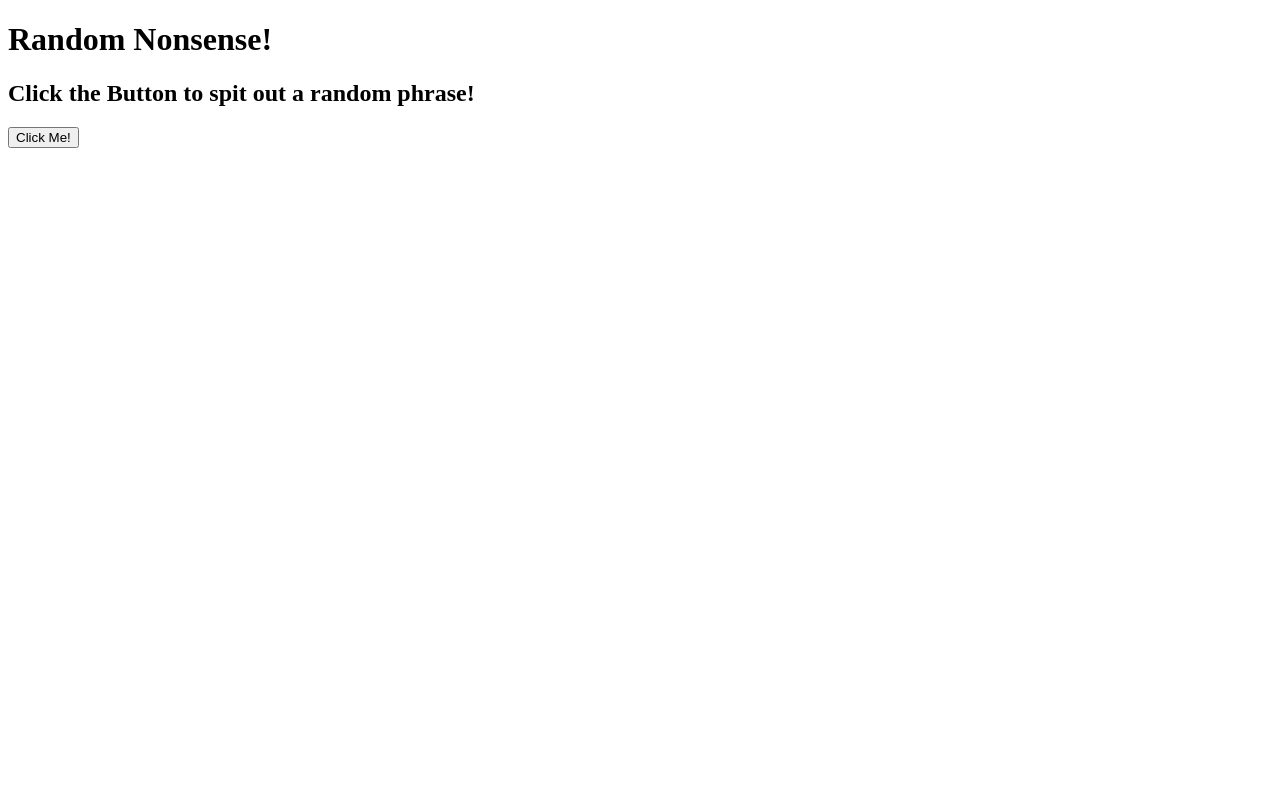
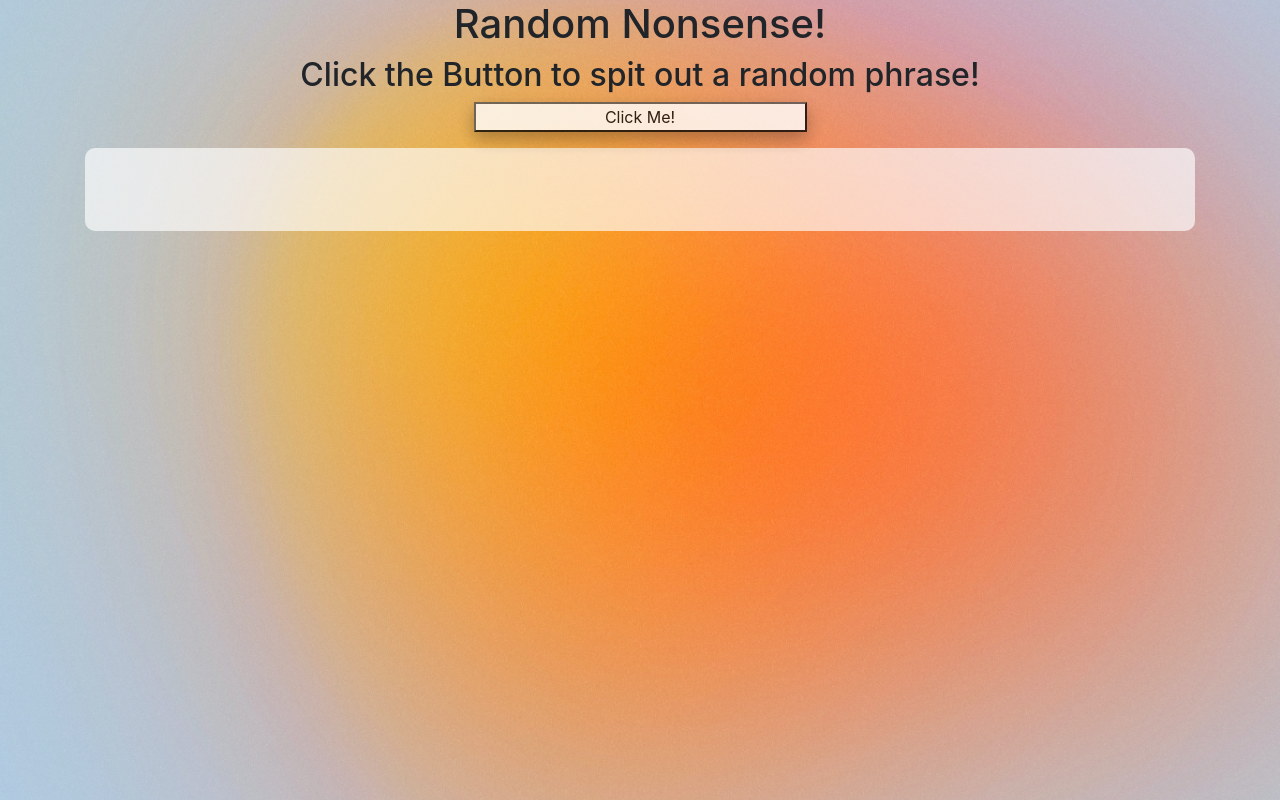
Before and after one commit to mjh1985codeman/random-nonsense, a website: page index.html in a window 1280 px wide. Drawn offline with nearby package versions, Linux system fonts and the light colour scheme.

Commit message:
basid styling complete

```diff
--- a/index.html
+++ b/index.html
@@ -5,20 +5,28 @@
     <meta http-equiv="X-UA-Compatible" content="IE=edge">
     <meta name="viewport" content="width=device-width, initial-scale=1.0">
     <title>Random Nonsense</title>
+    <link rel="stylesheet" href="https://cdn.jsdelivr.net/npm/bootstrap@4.3.1/dist/css/bootstrap.min.css" integrity="sha384-ggOyR0iXCbMQv3Xipma34MD+dH/1fQ784/j6cY/iJTQUOhcWr7x9JvoRxT2MZw1T" crossorigin="anonymous">
+
+    <link rel="stylesheet" href="./styles.css"></link>
 </head>
 <body>
+  <div class = "container" >
+
       <header>
-        <h1>Random Nonsense!</h1>
+          <h1 class="d-flex justify-content-center">Random Nonsense!</h1>
       </header>
       <div>
-        <h2>Click the Button to spit out a random phrase!</h2>
+          <h2 class="d-flex justify-content-center">Click the Button to spit out a random phrase!</h2>
       </div>
-    <div>
-        <button id="phrase-btn">Click Me!</button>
+      <div class="button-el d-flex justify-content-center">
+          <button id="phrase-btn" class="butn mx-auto">Click Me!</button>
       </div>
-    <div>
-        <p id="phrase-text"></p>
+      <div class="phrase-el d-flex justify-content-center">
+         <p id="phrase-text" class="mx-auto phrase-txt"></p>
       </div>
+  </div>
+
+
 
     <script src="./index.js"></script>
 </body>
--- a/styles.css
+++ b/styles.css
@@ -0,0 +1,36 @@
+body {
+    background: url(./assets/mymind-XUlsF9LYeVk-unsplash.jpg) no-repeat center center fixed;
+    -webkit-background-size: cover;
+    -moz-background-size: cover;
+    -o-background-size: cover;
+    background-size: cover;
+    background-color: black;
+}
+
+.phrase-el {
+    margin-top: 1rem;
+    background-color: hsla(0, 0%, 100%, 0.65);
+    border-radius: 10px;
+    align-items: center;
+}
+
+.phrase-txt {
+    padding: 3%;
+    font-size: 2.5rem;
+    font-weight: bold;
+}
+
+.butn {
+    width: 30%;
+    opacity: 0.8;
+    background-color: hsl(0, 0%, 100%);
+    color: hsl(0, 0%, 0%);
+    transition-duration: 0.7s;
+    box-shadow: 0 8px 16px 0 rgba(0, 0, 0, 0.2), 0 6px 20px 0 rgba(0, 0, 0, 0.19);
+}
+
+.butn:hover {
+    opacity: 0.8;
+    background-color: hsl(0, 0%, 0%);
+    color: hsl(0, 0%, 100%)
+}
```
Also changed, not shown: assets/mymind-XUlsF9LYeVk-unsplash.jpg (added), readme.md. Lines whose indentation alone changed are shown as unchanged.
